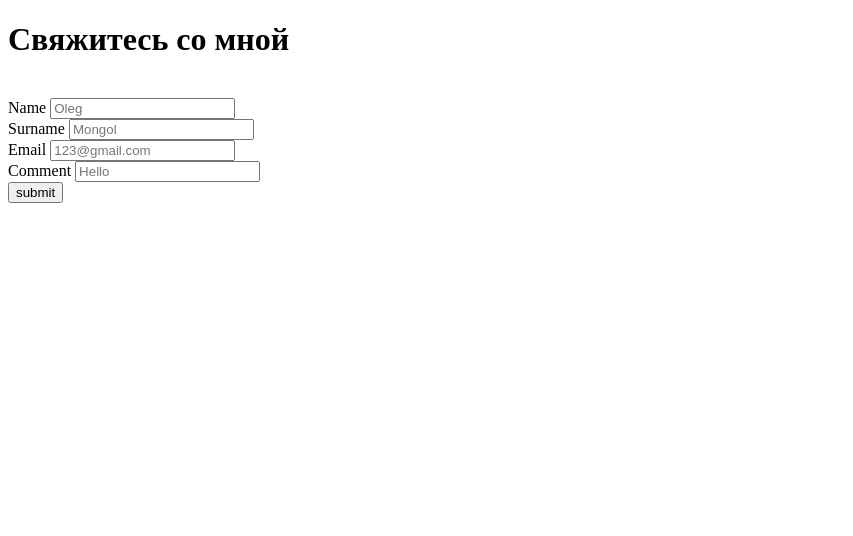
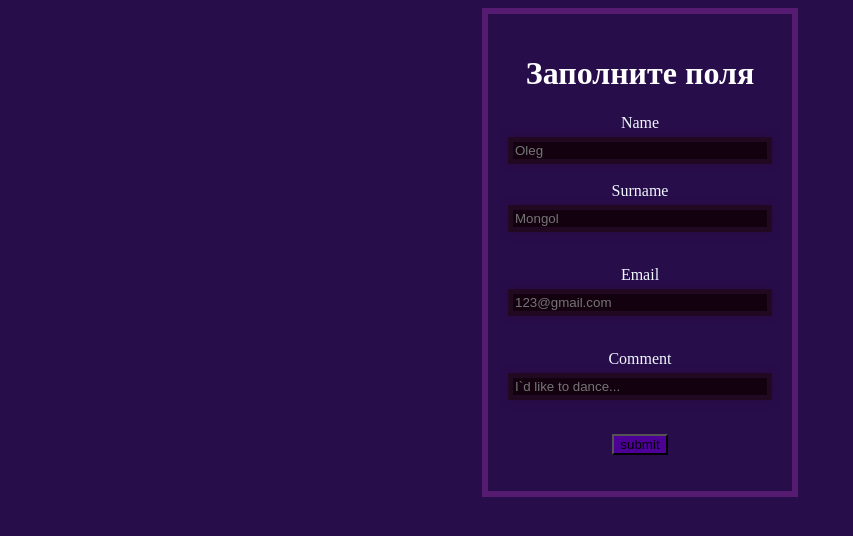
Before and after one commit to Dradge12/learn-HTML-CSS, a plain HTML site: page CSS/Block.html in a window 1280 px wide. Shown: the whole page, without its empty margins (0-853 px from the left). Drawn offline with Linux system fonts and the light colour scheme.

Commit message:
Fill-in field

```diff
--- /dev/null
+++ b/CSS/Block.css
@@ -0,0 +1,59 @@
+body {
+    display: flex;
+    /*flexbox для центрирования по горизонтали и вертикали*/
+    justify-content: center;
+    /*центрирование по горизонтали*/
+    align-items: start;
+    /*центрирование по вертикали*/
+    height: 100vh;
+    /*высота*/
+    margin: 10;
+    /*отступы*/
+    text-align: center;
+    /*выравнивание текста по центру*/
+}
+
+
+
+input {
+    display: block;
+    /*размещение метки на новой строке*/
+    margin-top: 5px;
+    /*отступ между меткой и полем ввода*/
+    width: 250px;
+    /*ширина поля ввода*/
+    border: 5px solid rgb(34, 9, 34);
+    box-shadow: 0 0 10px rgba(42, 4, 44, 0.3);
+    background-color: rgb(19, 1, 15);
+}
+
+label {
+    display: block;
+    /*размещение поля ввода на новой строке*/
+    background-color: rgb (19, 1, 15);
+    color: aliceblue
+}
+
+
+
+main {
+    border: 6px solid rgb(85, 27, 113);
+    /*устанавливаем рамку*/
+    padding: 20px;
+    /*добавляем внутренние отступы*/
+
+
+}
+
+* {
+    background-color: rgb(40, 13, 75)
+}
+
+
+button {
+    background-color: rgb(77, 0, 149);
+}
+
+h1 {
+    color: white
+}
--- a/CSS/Block.html
+++ b/CSS/Block.html
@@ -5,33 +5,43 @@
     <meta charset="UTF-8">
     <meta name="viewport" content="width=device-width, initial-scale=1.0">
     <title>Document</title>
-    <link rel="stylesheet" href="./styles.css">
+
+    <link rel="stylesheet" href="./Block.css">
 </head>
 
 <body>
-    <header>
-        <h1>Свяжитесь со мной</h1>
-        <br>
-    </header>
+
     <main>
+        <h1>Заполните поля</h1>
+        <p>
         <div>
-            <label for="name">Name</label>
+            <label class="name">Name</label>
             <input type="name" name="name" id="name" placeholder="Oleg"> <br>
-            <label for="surname">Surname</label>
+            <label class="surname">Surname</label>
             <input type="surname" name="surname" id="surname" placeholder="Mongol"> <br>
         </div>
+        </p>
+        <p>
         <div>
-            <label for="email">Email</label>
+            <label class="email">Email</label>
             <input type="email" name="email" id="email" placeholder="123@gmail.com"> <br>
         </div>
+        </p>
+        <p>
         <div>
-            <label for="text">Comment</label>
-            <input type="text" name="text" id="text" placeholder="Hello"> <br>
+            <label class="text">Comment</label>
+            <input type="text" name="text" id="text" placeholder="I`d like to dance..."> <br>
         </div>
+        </p>
+        <p>
         <div>
-            <button type="submit">submit</button>
+            <button class="submit">submit</button>
         </div>
+        </p>
     </main>
+    <footer>
+
+    </footer>
 </body>
 
 </html>
--- a/Praktiks/praktiks.css
+++ /dev/null
@@ -1,3 +0,0 @@
-* {
-    background-color: red;
-}
```
